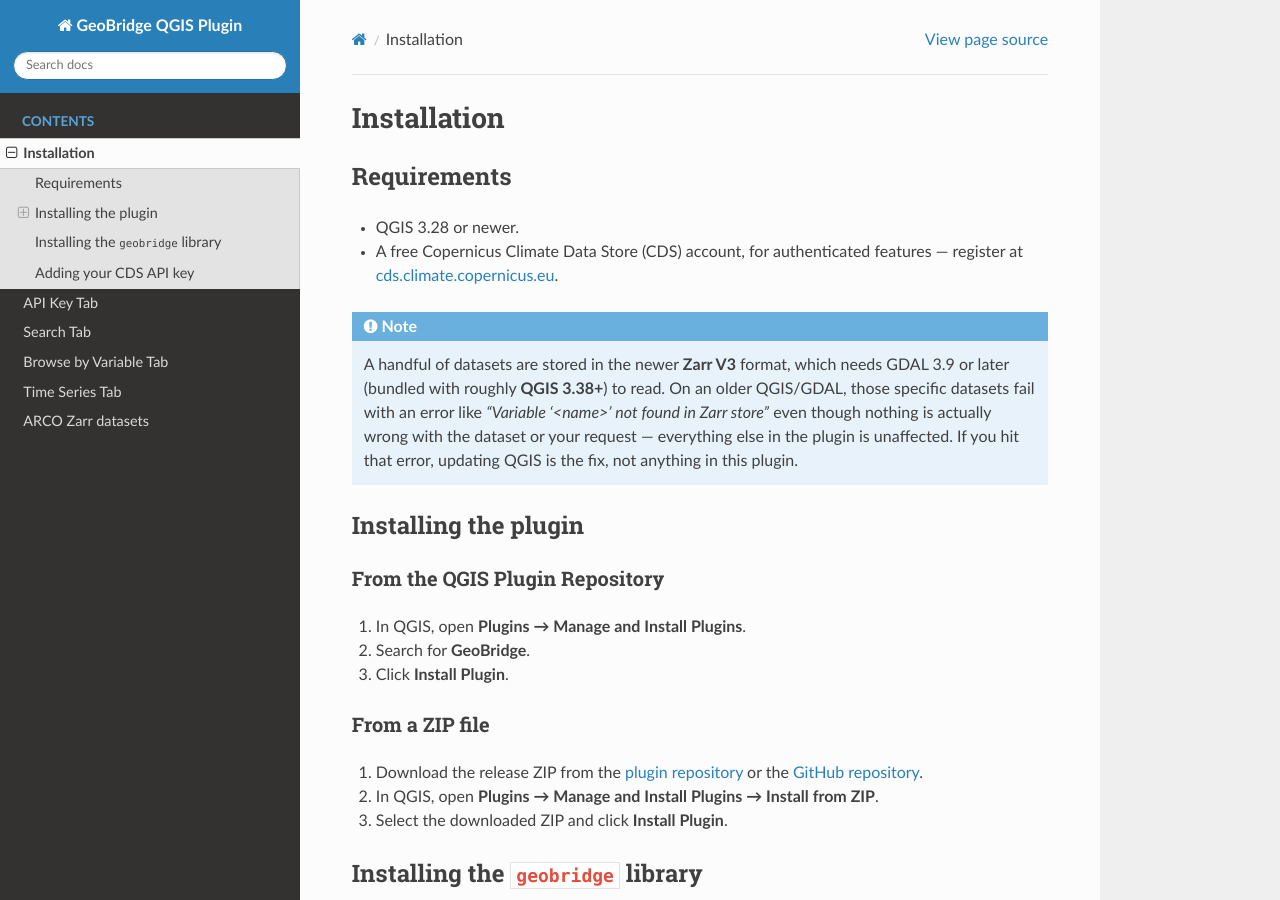
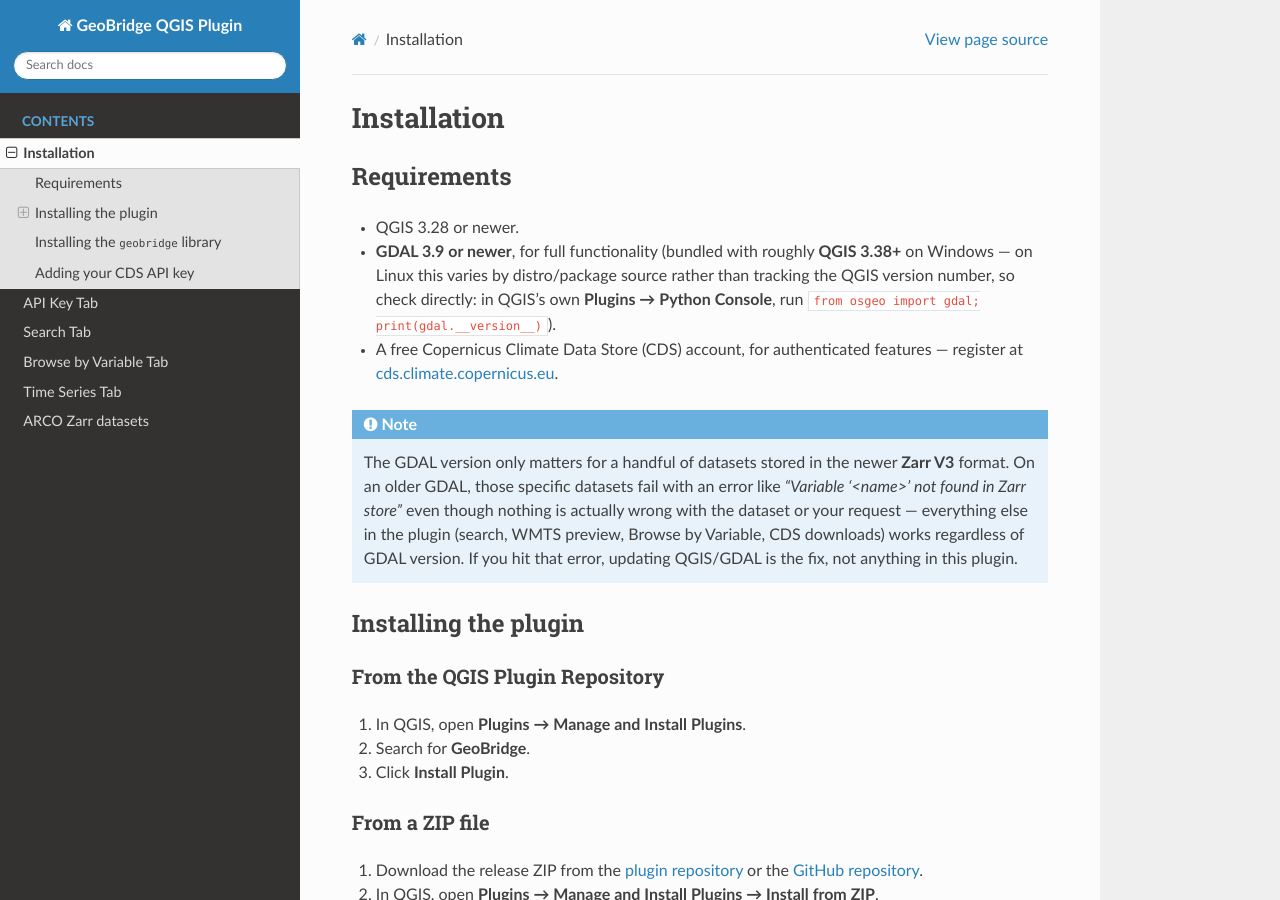
Before and after one commit to ECMWFCode4Earth/geobridge-qgis, a Sphinx documentation site: the page built from docs/installation.rst, in a window 1280 px wide and 900 px high. Built offline with Sphinx 7.4.7 and the Read the Docs theme 3.1.0, drawn with Linux system fonts in a browser that asks for light colours.

Commit message:
docs: state the GDAL >= 3.9 requirement explicitly, note Linux varies by package source
README.md and docs/installation.rst both had the GDAL 3.9 requirement
only as a soft aside inside a Zarr-V3 note; elevated it to an actual
Requirements bullet in both, and added how to check the installed GDAL
version directly (QGIS's own Python Console) - confirmed relevant in
practice: a QGIS 3.34 install on Linux reported GDAL 3.8.4, below the
threshold, and unlike Windows (where QGIS version reasonably predicts
the bundled GDAL version via the official installer) Linux packaging
sources vary enough that the QGIS version number alone isn't a reliable
signal there.

Also corrected README.md's still-stale "wraps the geobridge library"/
"thin wrapper" description (same fix already made to docs/index.rst
earlier, missed here).

Docs build clean with Sphinx (verified locally, no warnings).

```diff
--- a/docs/installation.rst
+++ b/docs/installation.rst
@@ -5,18 +5,24 @@
 ------------
 
 * QGIS 3.28 or newer.
+* **GDAL 3.9 or newer**, for full functionality (bundled with roughly
+  **QGIS 3.38+** on Windows — on Linux this varies by distro/package
+  source rather than tracking the QGIS version number, so check directly:
+  in QGIS's own **Plugins → Python Console**, run
+  ``from osgeo import gdal; print(gdal.__version__)``).
 * A free Copernicus Climate Data Store (CDS) account, for authenticated
   features — register at `cds.climate.copernicus.eu
   <https://cds.climate.copernicus.eu>`_.
 
 .. note::
-   A handful of datasets are stored in the newer **Zarr V3** format, which
-   needs GDAL 3.9 or later (bundled with roughly **QGIS 3.38+**) to read.
-   On an older QGIS/GDAL, those specific datasets fail with an error like
-   *"Variable '<name>' not found in Zarr store"* even though nothing is
-   actually wrong with the dataset or your request — everything else in
-   the plugin is unaffected. If you hit that error, updating QGIS is the
-   fix, not anything in this plugin.
+   The GDAL version only matters for a handful of datasets stored in the
+   newer **Zarr V3** format. On an older GDAL, those specific datasets
+   fail with an error like *"Variable '<name>' not found in Zarr store"*
+   even though nothing is actually wrong with the dataset or your
+   request — everything else in the plugin (search, WMTS preview,
+   Browse by Variable, CDS downloads) works regardless of GDAL version.
+   If you hit that error, updating QGIS/GDAL is the fix, not anything in
+   this plugin.
 
 Installing the plugin
 ----------------------
```
Also changed, not shown: README.md (+10 -11 lines).
